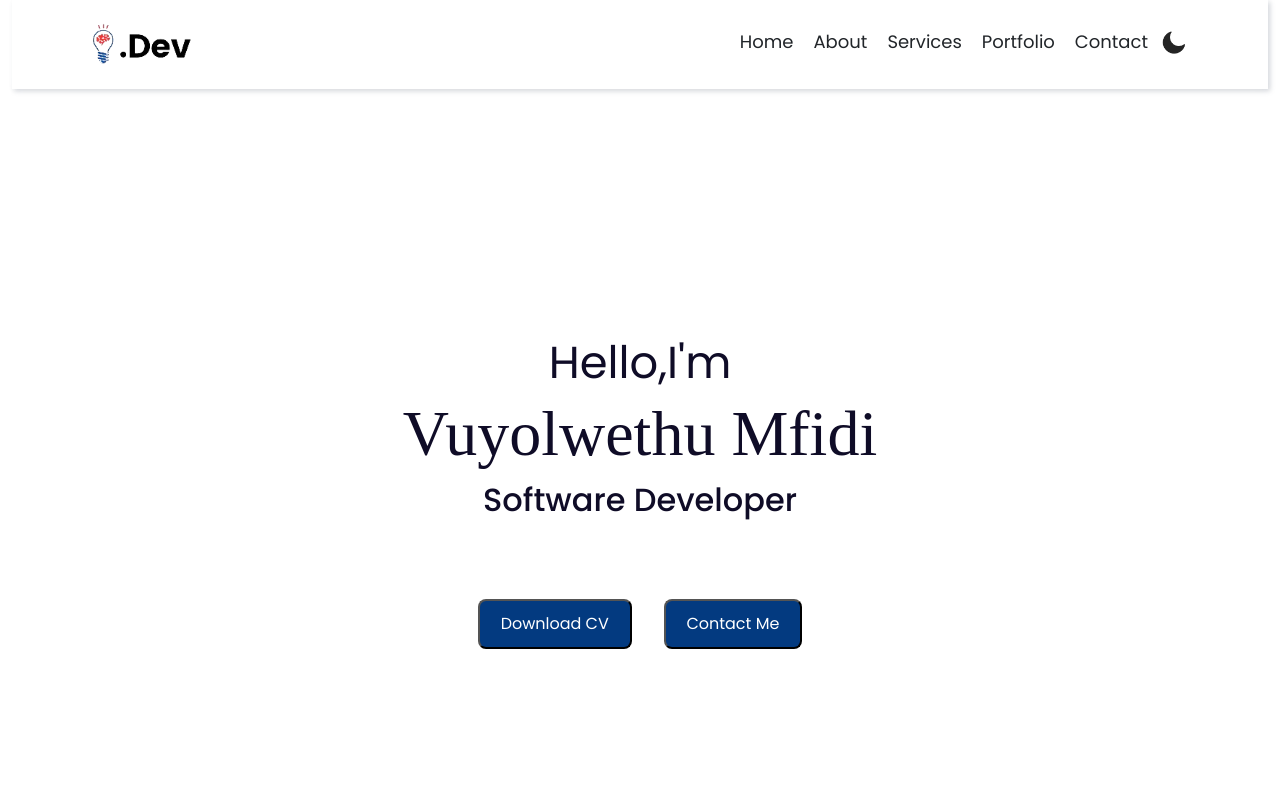
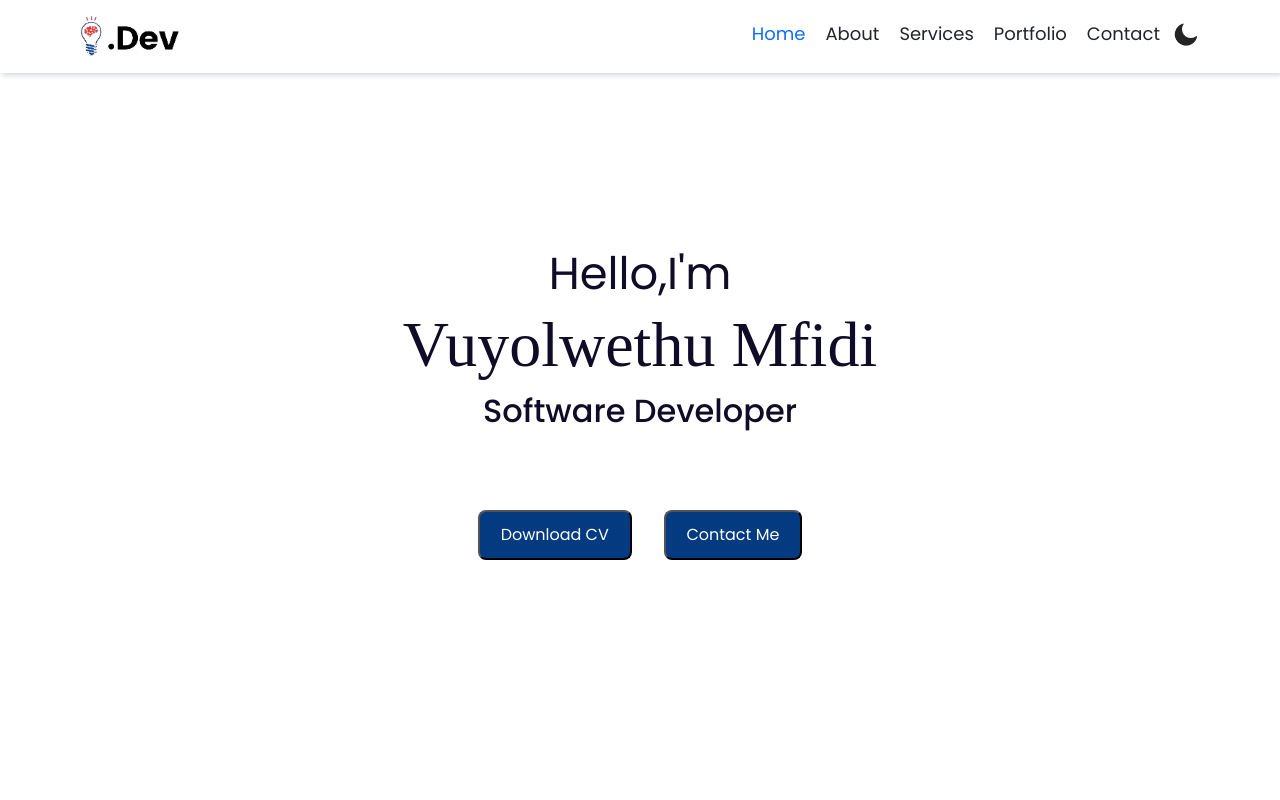
Before and after one commit to MfidiV/mfidiv_react_portfolio, a React (Create React App) app: page / in a window 1280 px wide. Shown: the top 800 px of the page. Built offline with nearby package versions, Linux system fonts and the light colour scheme.

Commit message:
*Changeed isection padding
*Navbat custo styles overrides bootstrap classes

set modal width size and ReCaptcha created

```diff
--- a/src/Sections/Contact/Contact.css
+++ b/src/Sections/Contact/Contact.css
@@ -1,5 +1,5 @@
 .contact-container {
-  margin: 0 auto;
+  margin: 0px auto;
   padding: 20px;
   border-radius: 5px;
   background-color: rgba(136, 105, 153, 0.3);
@@ -8,6 +8,10 @@
   align-items: center; /* Center items horizontally */
   justify-content: center; /* Center items vertically */
   max-width: 700px;
+}
+
+#messageBox{
+  width: 50%;
 }
 
 .custom-reCaptcha {
@@ -54,6 +58,10 @@ form {
   border-radius: 5px;
 }
 
+textarea.form-control {
+  min-height: 100px;
+}
+
 .btn {
   padding: 10px 20px;
   font-size: 16px;
--- a/src/Sections/Contact/Contact.js
+++ b/src/Sections/Contact/Contact.js
@@ -1,10 +1,21 @@
 import React, { useState } from 'react';
 import { FontAwesomeIcon } from '@fortawesome/react-fontawesome';
-import { faFacebook, faTwitter, faInstagram, faLinkedin} from '@fortawesome/free-brands-svg-icons';
+import { faFacebook, faTwitter, faInstagram, faLinkedin } from '@fortawesome/free-brands-svg-icons';
 import './Contact.css'; // Import CSS file for styling
 import emailjs from 'emailjs-com';
 import { Alert } from 'react-bootstrap'; // Import Alert component from react-bootstrap
 import ReCAPTCHA from "react-google-recaptcha";
+
+function Modal({ message, onClose }) {
+  return (
+    <div className="modal">
+      <div className="modal-content">
+        <span className="close" onClick={onClose}>&times;</span>
+        <p>{message}</p>
+      </div>
+    </div>
+  );
+}
 
 function Contact() {
   const [formData, setFormData] = useState({
@@ -12,11 +23,11 @@ function Contact() {
     email: '',
     message: ''
   });
-  const onChange = () =>{
-
-  }
   const [errorMessage, setErrorMessage] = useState('');
   const [showAlert, setShowAlert] = useState(false); // State to control whether to show alert or not
+  const [recaptchaVerified, setRecaptchaVerified] = useState(false); // State to track ReCAPTCHA verification
+  const [showModal, setShowModal] = useState(false); // State to control whether to show modal or not
+  const [modalMessage, setModalMessage] = useState(''); // Message to be displayed in modal
 
   const handleChange = (e) => {
     setFormData({
@@ -25,8 +36,20 @@ function Contact() {
     });
   };
 
+  const handleRecaptchaChange = (token) => {
+    // You can handle the ReCAPTCHA token here if needed
+    setRecaptchaVerified(true);
+  };
+
   const handleSubmit = (e) => {
     e.preventDefault();
+
+    // Check if ReCAPTCHA is verified
+    if (!recaptchaVerified) {
+      setErrorMessage('Please complete the ReCAPTCHA');
+      setShowAlert(true); // Show alert
+      return;
+    }
 
     // Validation
     const { name, email, message } = formData;
@@ -63,7 +86,8 @@ function Contact() {
           message: ''
         });
         setErrorMessage('');
-        setShowAlert(true); // Show alert
+        setShowModal(true); // Show modal
+        setModalMessage('Email sent successfully');
       })
       .catch((error) => {
         console.error('Error sending email:', error);
@@ -71,7 +95,6 @@ function Contact() {
         setShowAlert(true); // Show alert
       });
   };
-
 
   return (
     <div className="contact-container" id='contact-container'>
@@ -93,7 +116,7 @@ function Contact() {
             placeholder="Your Name"
             value={formData.name}
             onChange={handleChange}
-            className="form-control"
+            className="form-control" id='text_name'
           />
         </div>
         <div className="form-group">
@@ -103,7 +126,7 @@ function Contact() {
             placeholder="Your Email"
             value={formData.email}
             onChange={handleChange}
-            className="form-control"
+            className="form-control" id='email_details'
           />
         </div>
         <div className="form-group">
@@ -112,15 +135,16 @@ function Contact() {
             placeholder="Your Message"
             value={formData.message}
             onChange={handleChange}
-            className="form-control"
+            className="form-control" id='messagebox'
           />
         </div>
 
         {showAlert && <Alert variant="danger" onClose={() => setShowAlert(false)} dismissible>{errorMessage}</Alert>}
+        {showModal && <Modal message={modalMessage} onClose={() => setShowModal(false)} />}
         <div className="form-group">
           <ReCAPTCHA
             sitekey="6LeuYHIpAAAAADY0i14Bn22sXmzCS4HJRLrc4yYK"
-            onChange={onChange}
+            onChange={handleRecaptchaChange}
           />
           <button type="submit" className="btn btn-primary">Send</button>
         </div>
--- a/src/components/Navbar/Navbar.css
+++ b/src/components/Navbar/Navbar.css
@@ -1,14 +1,14 @@
-.navbar {
-  position:static;
-  z-index: 1000;
+.nav-bar {
+  position:fixed;
+  z-index: 1;
   top: 0;
   right: 0;
   width: 100%;
   display: flex;
   align-items: center;
   justify-content: space-between;
-  /* background: #fff; */
-  padding: 15px 20%;
+  /* background:lightblue; */
+  padding: 15px -1;
   transition: 0.5s;
   /* margin: 20px; */
   box-shadow: -3px -3px 7px #ffffff73, 2px 2px 5px rgba(94, 104, 121, 0.288);
--- a/src/components/Navbar/Navbar.js
+++ b/src/components/Navbar/Navbar.js
@@ -24,7 +24,7 @@ const Navbar = ({ theme, setTheme }) => {
   };
 
   return (
-    <div className="navbar">
+    <div className="nav-bar">
       <div className="Logo">
         <img
           src={theme === "light" ?  logo_light : logo_dark}
--- a/src/index.css
+++ b/src/index.css
@@ -21,7 +21,7 @@
   --p-font: 0.98rem;
 }
 section {
-  padding: 50px 10%;
+  padding: 20px 10%;
   min-height: 100vh;
 }
 
@@ -77,7 +77,9 @@ a {
   padding: 20px;
   border-radius: 10px;
   box-shadow: 0 0 10px rgba(0, 0, 0, 0.3); /* Add a subtle box shadow */
-  max-width: 80%; /* Limit the maximum width of the modal content */
+  max-width: 40%; /* Limit the maximum width of the modal content */
+  align-items: center;
+
 }
 
 .close {
@@ -138,7 +140,7 @@ a {
 
 .heading h2 {
   font-size: 30px;
-  margin-top: 10px;
+  margin-top: 20px;
 }
 
 .heading span {
```
